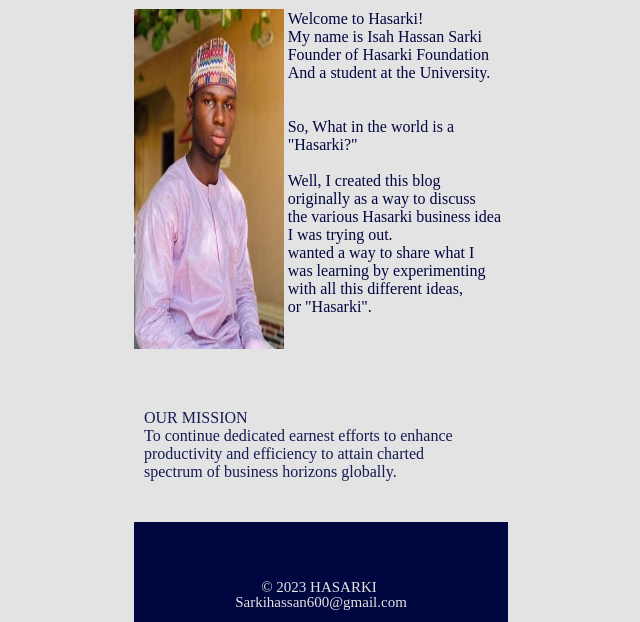
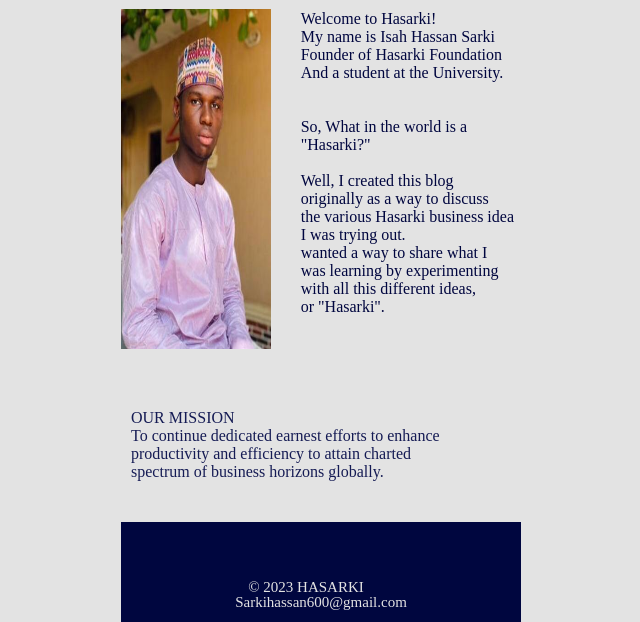
Before and after one commit to Hassansarki/Hasarki, a plain HTML site: page index.html in a window 1280 px wide. Shown: the part 202-824 px from the top of the page, without its empty margins (319-959 px from the left). Drawn offline with Linux system fonts and the light colour scheme.

Commit message:
index.css

```diff
--- a/index.css
+++ b/index.css
@@ -2,7 +2,7 @@ body{
 background-color:#e3e3e3;
 color:#151B54;
 margin:0;
-width:374px;
+width:400px;
 margin:auto;
 }
 .Toppest{
```
